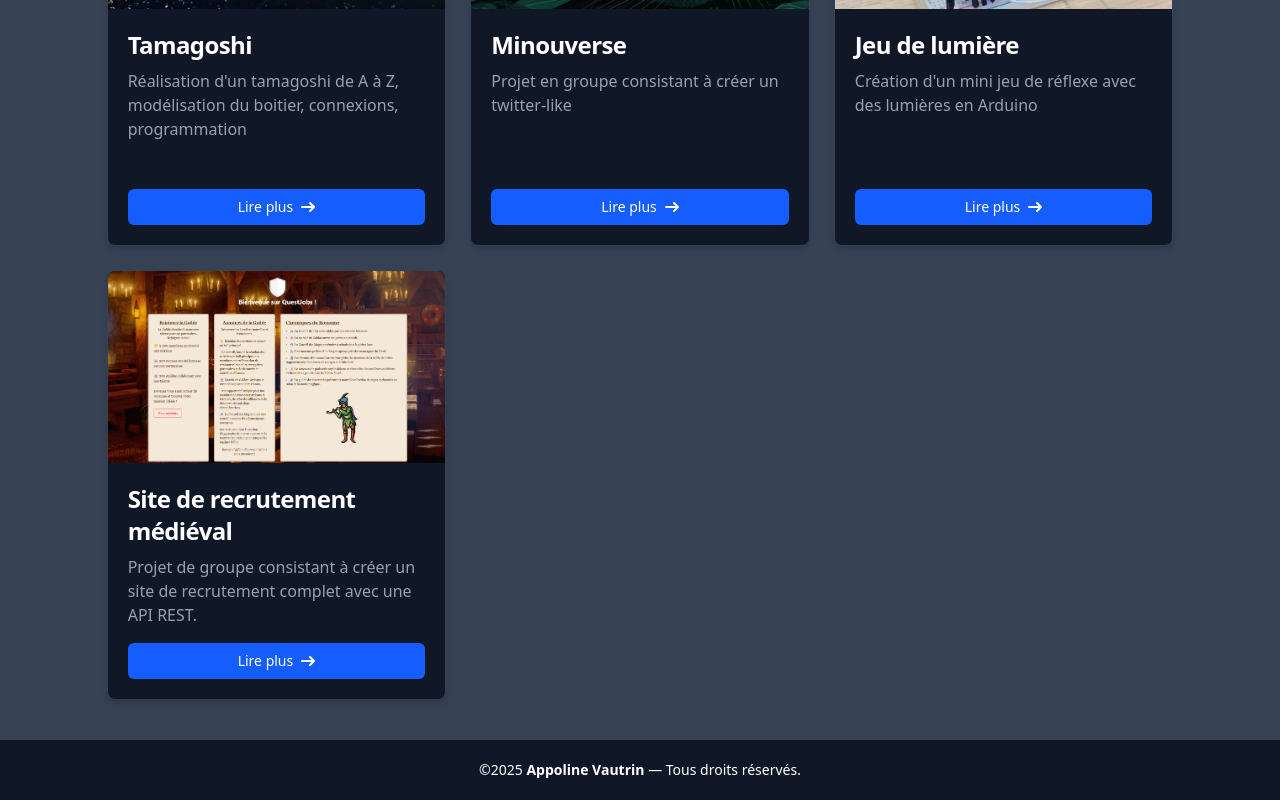
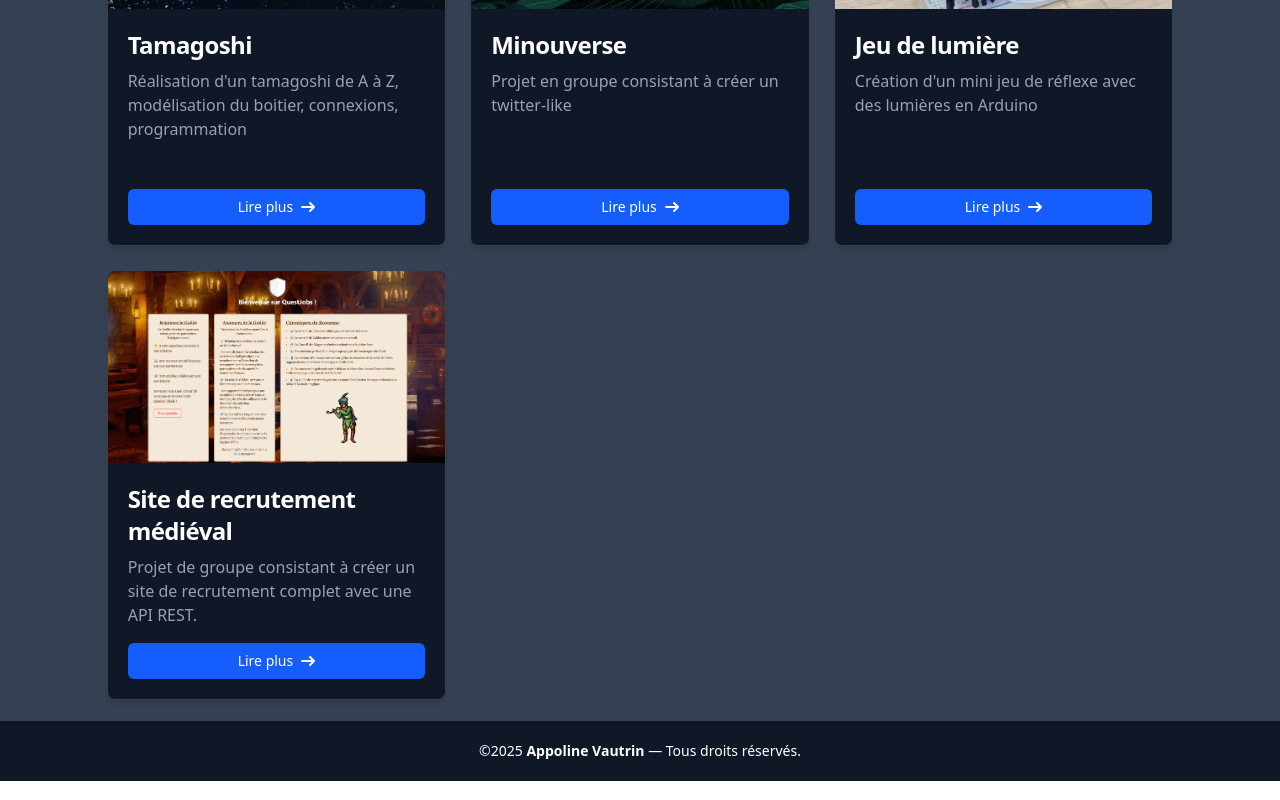
Before and after one commit to Haiku-na/Portfolio, a React (Vite) app: page /portfolio/projets in a window 1280 px wide. Shown: the part 552-1352 px from the top of the page. Built offline with nearby package versions, Linux system fonts and the light colour scheme.

Commit message:
style layout

```diff
--- a/src/components/navbar_portfolio.jsx
+++ b/src/components/navbar_portfolio.jsx
@@ -5,7 +5,7 @@ import { Link } from "react-router-dom";
 
 export default function Navbar_portfolio() {
     return (
-        <nav className="justify-items-center m-10">
+        <nav className="justify-items-center m-10 ">
             <ul className="flex items-stretch">
                 <li>
                     <Link to="/portfolio/qui_je_suis" className="flex inline-flex items-center justify-center p-0.5 mx-5 overflow-hidden text-l font-medium rounded-xl group bg-gradient-to-br from-cyan-500 to-blue-500 group-hover:from-cyan-500 group-hover:to-blue-500 hover:text-white text-white focus:ring-4 focus:outline-none focus:ring-cyan-800">
--- a/src/layout/Footer/Footer.jsx
+++ b/src/layout/Footer/Footer.jsx
@@ -2,7 +2,7 @@ import React from "react";
 
 export default function Footer() {
   return (
-    <footer className="bg-gray-900 text-white text-center py-5 mt-10 border-gray-800">
+    <footer className="bg-gray-900 text-white text-center py-5 mt-5 border-t border-gray-700">
       <p className="text-sm">
         &copy;2025 <span className="font-semibold text-white">Appoline Vautrin</span> — Tous droits réservés.
       </p>
--- a/src/layout/Header/Header.jsx
+++ b/src/layout/Header/Header.jsx
@@ -21,7 +21,7 @@ export default function Header() {
 
   return (
     <header>
-      <nav className="bg-gray-900 fixed w-full z-20 top-0 start-0">
+      <nav className="bg-gray-900 fixed w-full z-20 top-0 start-0  border-b border-gray-500">
         <div className="max-w-screen-xl flex flex-wrap items-center justify-between mx-auto p-4">
           <div className="flex md:order-2 space-x-3 md:space-x-0 rtl:space-x-reverse">
             <a href="/CV.pdf" download className="relative inline-flex items-center justify-center p-0.5 me-2 overflow-hidden text-sm font-medium text-gray-900 rounded-lg group bg-gradient-to-br from-green-400 to-blue-600 hover:text-white text-white focus:ring-4 focus:outline-none focus:ring-green-800" >
```
